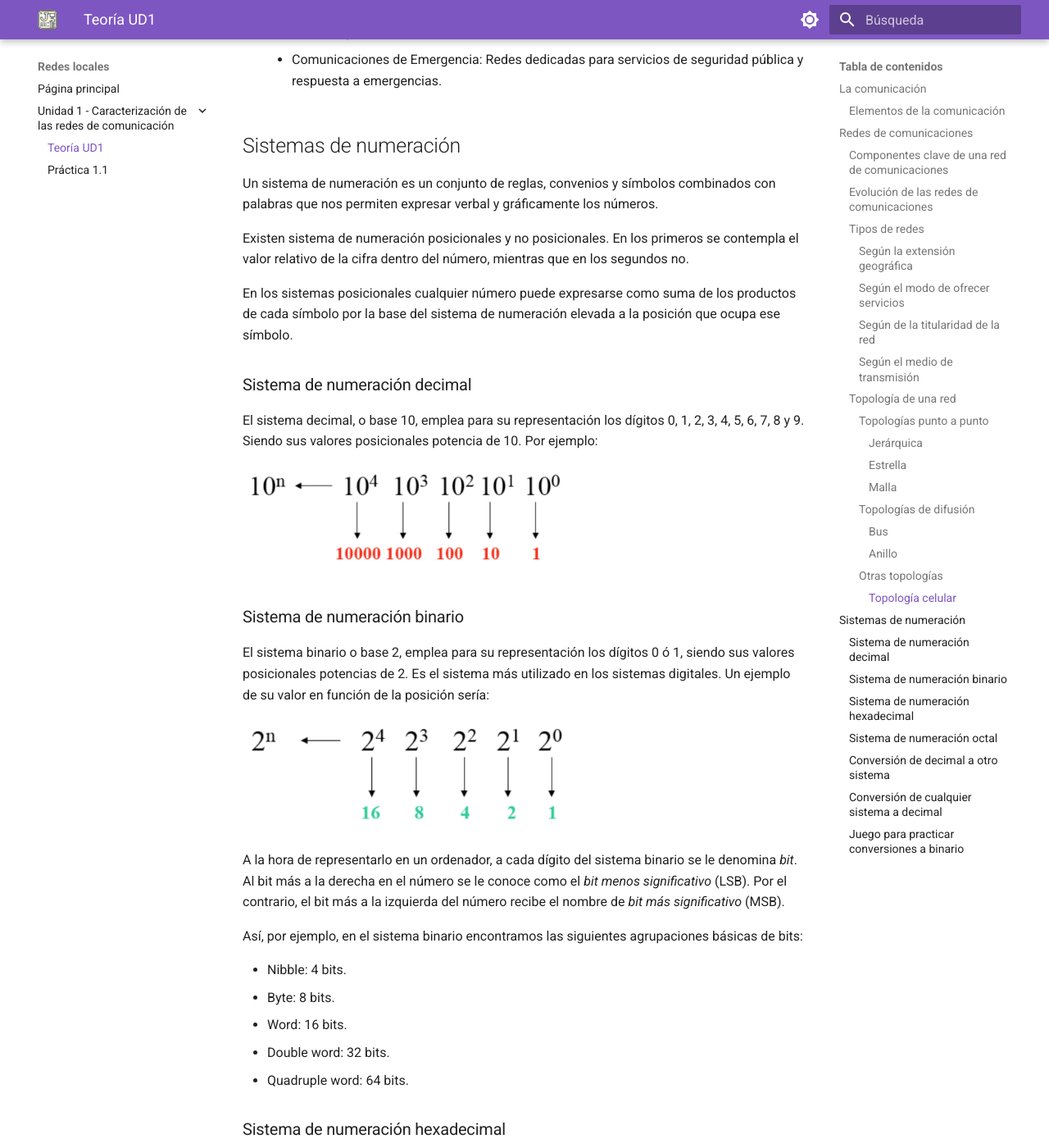
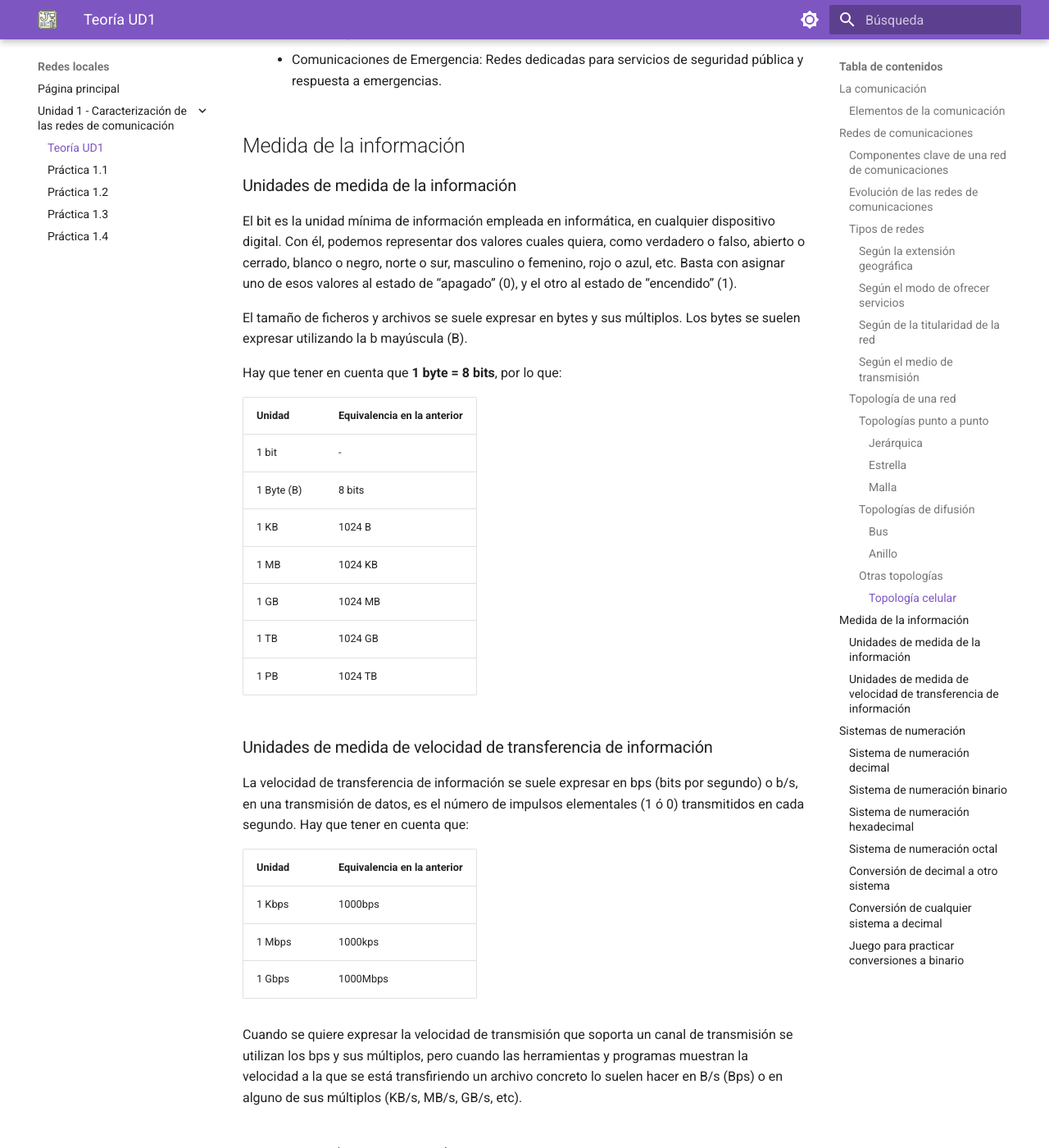
Before and after one commit to Joperpu/rl2526, an MkDocs documentation site: the page built from docs/ud1.md, in a window 1280 px wide and 1400 px high, scrolled down 10579 px. Shown: the whole window at 82% size. Built offline with MkDocs 1.6.1 and Material for MkDocs 9.7.7, drawn with Linux system fonts in a browser that asks for light colours.

Commit message:
Finalizada UD1

```diff
--- a/docs/ud1.md
+++ b/docs/ud1.md
@@ -221,6 +221,38 @@ La topología celular es un modelo utilizado principalmente en redes de comunica
     * Internet de las Cosas (IoT): Conectividad para dispositivos y sensores distribuidos en áreas amplias.
     * Comunicaciones de Emergencia: Redes dedicadas para servicios de seguridad pública y respuesta a emergencias.
 
+## Medida de la información
+
+### Unidades de medida de la información
+
+El bit es la unidad mínima de información empleada en informática, en cualquier dispositivo digital. Con él, podemos representar dos valores cuales quiera, como verdadero o falso, abierto o cerrado, blanco o negro, norte o sur, masculino o femenino, rojo o azul, etc. Basta con asignar uno de esos valores al estado de “apagado” (0), y el otro al estado de “encendido” (1).
+
+El tamaño de ficheros y archivos se suele expresar en bytes y sus múltiplos. Los bytes se suelen expresar utilizando la b mayúscula (B).
+
+Hay que tener en cuenta que **1 byte = 8 bits**, por lo que:
+
+| Unidad | Equivalencia en la anterior |
+| -- | -- |
+| 1 bit | - |
+| 1 Byte (B) | 8 bits |
+| 1 KB | 1024 B |
+| 1 MB | 1024 KB |
+| 1 GB | 1024 MB |
+| 1 TB | 1024 GB |
+| 1 PB | 1024 TB |
+
+### Unidades de medida de velocidad de transferencia de información
+
+La velocidad de transferencia de información se suele expresar en bps (bits por segundo) o b/s, en una transmisión de datos, es el número de impulsos elementales (1 ó 0) transmitidos en cada segundo. Hay que tener en cuenta que:
+
+| Unidad | Equivalencia en la anterior |
+| -- | -- |
+| 1 Kbps | 1000bps |
+| 1 Mbps | 1000kps |
+| 1 Gbps | 1000Mbps |
+
+Cuando se quiere expresar la velocidad de transmisión que soporta un canal de transmisión se utilizan los bps y sus múltiplos, pero cuando las herramientas y programas muestran la velocidad a la que se está transfiriendo un archivo concreto lo suelen hacer en B/s (Bps) o en alguno de sus múltiplos (KB/s, MB/s, GB/s, etc).
+
 ## Sistemas de numeración
 
 Un sistema de numeración es un conjunto de reglas, convenios y símbolos combinados con palabras que nos permiten expresar verbal y gráficamente los números.
--- a/mkdocs.yml
+++ b/mkdocs.yml
@@ -25,6 +25,9 @@ nav:
   - Unidad 1 - Caracterización de las redes de comunicación:
     - Teoría UD1: ud1.md
     - Práctica 1.1: pr1.1.md
+    - Práctica 1.2: pr1.2.md
+    - Práctica 1.3: pr1.3.md
+    - Práctica 1.4: pr1.4.md
 
 copyright: "2025 José María Pérez Puentes - Licencia CC BY-NC-SA 4.0"
 
```
Also changed, not shown: docs/pr1.2.md (+11 -1 lines), docs/pr1.3.md (added, +12 -0 lines), docs/pr1.4.md (added, +53 -0 lines).
